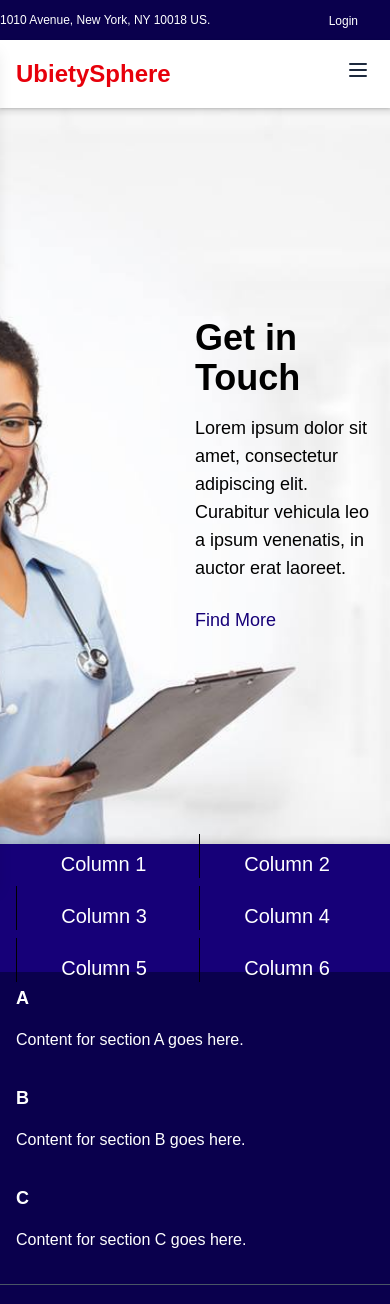
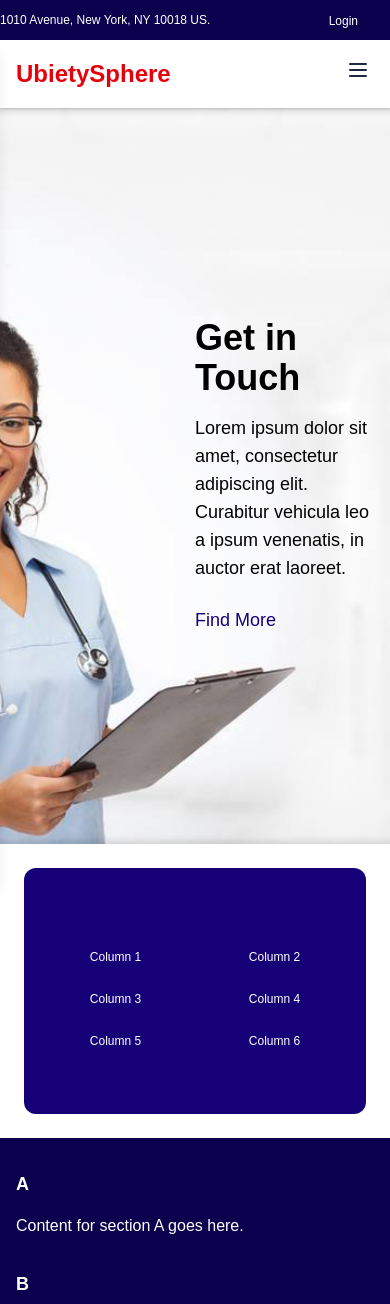
Before and after one commit to MuhammadAzfarAslam/ubietysphere.ae, a Next.js app: page / in a window 390 px wide. Shown: the top 1304 px of the page. Built offline with nearby package versions, Linux system fonts and the light colour scheme.

Commit message:
Section 2

```diff
--- a/app/page.js
+++ b/app/page.js
@@ -6,56 +6,56 @@ export default function Home() {
     <>
       <HomepageBanner />
       {/* Six Column Section */}
-      <div className="relative  ">
-        <div className="flex items-center py-16 bg-primary-light max-w-7xl container mx-auto px-4 mt-0 lg:mt-[-50px] sm:px-6 lg:px-8 absolute inset-0">
+      <div className="relative px-6 lg:px-0 py-6 lg:py-0 rounded-2xl">
+        <div className="flex items-center py-16 bg-primary-light max-w-7xl container mx-auto px-4 mt-0 lg:mt-[-50px] sm:px-6 lg:px-8 relative lg:absolute inset-0 rounded-xl">
           <div className="grid w-full grid-cols-2 sm:grid-cols-2 lg:grid-cols-6 gap-2 justify-center items-center">
             {/* Column 1 */}
-            <div className="flex flex-col items-center  border-black last:border-r">
+            <div className="flex flex-col items-center  border-black lg:last:border-r">
               <div className="text-white text-4xl mb-4">
                 {/* Example Icon (Font Awesome or SVG) */}
                 <i className="fas fa-phone"></i>
               </div>
-              <h3 className="text-white text-xl">Column 1</h3>
+              <h3 className="text-white text-[12px]">Column 1</h3>
             </div>
 
             {/* Column 2 */}
-            <div className="flex flex-col items-center border-l border-black last:border-r">
+            <div className="flex flex-col items-center lg:border-l border-black last:border-r">
               <div className="text-white text-4xl mb-4">
                 <i className="fas fa-envelope"></i>
               </div>
-              <h3 className="text-white text-xl">Column 2</h3>
+              <h3 className="text-white text-[12px]">Column 2</h3>
             </div>
 
             {/* Column 3 */}
-            <div className="flex flex-col items-center border-l border-black last:border-r">
+            <div className="flex flex-col items-center lg:border-l border-black last:border-r">
               <div className="text-white text-4xl mb-4">
                 <i className="fas fa-map-marker-alt"></i>
               </div>
-              <h3 className="text-white text-xl">Column 3</h3>
+              <h3 className="text-white text-[12px]">Column 3</h3>
             </div>
 
             {/* Column 4 */}
-            <div className="flex flex-col items-center border-l border-black last:border-r">
+            <div className="flex flex-col items-center lg:border-l border-black last:border-r">
               <div className="text-white text-4xl mb-4">
                 <i className="fas fa-calendar-alt"></i>
               </div>
-              <h3 className="text-white text-xl">Column 4</h3>
+              <h3 className="text-white text-[12px]">Column 4</h3>
             </div>
 
             {/* Column 5 */}
-            <div className="flex flex-col items-center border-l border-black last:border-r">
+            <div className="flex flex-col items-center lg:border-l border-black last:border-r">
               <div className="text-white text-4xl mb-4">
                 <i className="fas fa-comments"></i>
               </div>
-              <h3 className="text-white text-xl">Column 5</h3>
+              <h3 className="text-white text-[12px]">Column 5</h3>
             </div>
 
             {/* Column 6 */}
-            <div className="flex flex-col items-center border-l border-black ">
+            <div className="flex flex-col items-center lg:border-l border-black ">
               <div className="text-white text-4xl mb-4">
                 <i className="fas fa-cogs"></i>
               </div>
-              <h3 className="text-white text-xl">Column 6</h3>
+              <h3 className="text-white text-[12px]">Column 6</h3>
             </div>
           </div>
         </div>
```
